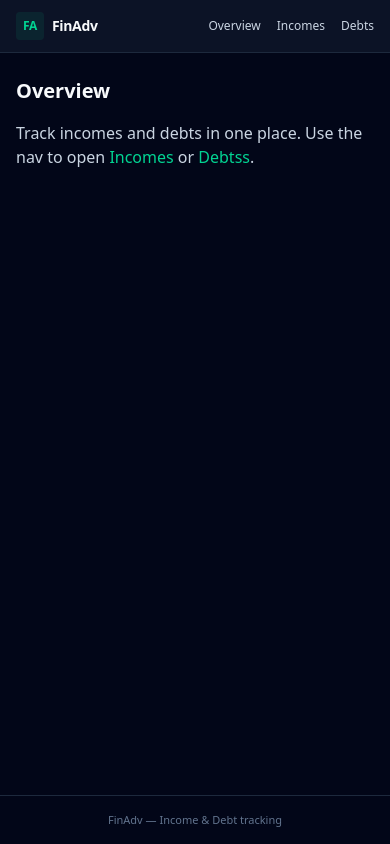
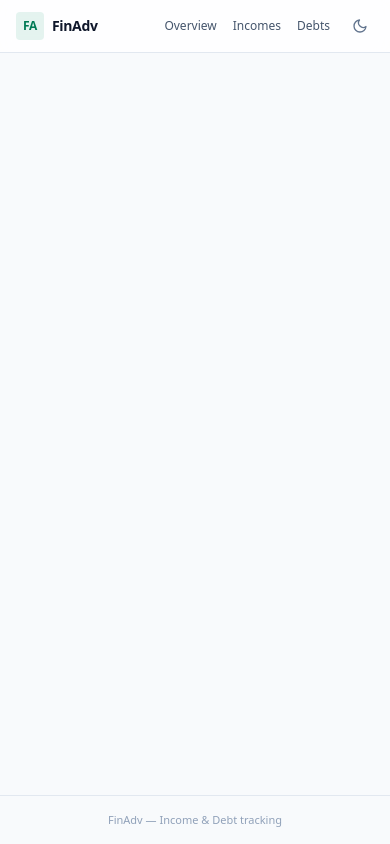
Before and after one commit to bentoluizv/finadv, a FastAPI app: template src/resources/_base/templates/index.html in a window 390 px wide. Run offline with FastAPI, Linux system fonts and the light colour scheme; the template is opened without the code that fills it, so the values that code supplies are empty.

Commit message:
chore: Implement theme toggle functionality in main.py, enhancing user experience with dark mode support; update layout.html and CSS for improved styling and responsiveness.

```diff
--- a/src/main.py
+++ b/src/main.py
@@ -5,7 +5,7 @@ FinAdv FastAPI app: routers, static files, and template config.
 from contextlib import asynccontextmanager
 from pathlib import Path
 
-from fastapi import FastAPI
+from fastapi import FastAPI, Request, Response
 from fastapi.staticfiles import StaticFiles
 from fastapi.templating import Jinja2Templates
 from fasthx.jinja import Jinja
@@ -29,3 +29,13 @@ jinja = Jinja(Jinja2Templates(directory=str(TEMPLATES_DIR)))
 @app.get('/')
 @jinja.page('index.html')
 async def home() -> None: ...
+
+
+@app.post('/theme/toggle')
+async def toggle_theme(request: Request) -> Response:
+    current = request.cookies.get('theme', 'light')
+    next_theme = 'dark' if current == 'light' else 'light'
+    response = Response(status_code=204)
+    response.set_cookie('theme', next_theme, max_age=60 * 60 * 24 * 365, samesite='lax')
+    response.headers['HX-Refresh'] = 'true'
+    return response
--- a/src/resources/_base/templates/index.html
+++ b/src/resources/_base/templates/index.html
@@ -1,9 +1,3 @@
 {% extends "layout.html" %}
-{% block content %}
-  <h1 class="text-xl font-semibold text-slate-50">Overview</h1>
-  <p class="text-slate-300">
-    Track incomes and debts in one place. Use the nav to open
-    <a href="/incomes/" class="text-emerald-400 hover:underline">Incomes</a> or
-    <a href="/debts/" class="text-emerald-400 hover:underline">Debtss</a>.
-  </p>
-{% endblock %}
+{% block title %}FinAdv{% endblock %}
+{% block content %}{% endblock %}
--- a/src/resources/_base/templates/layout.html
+++ b/src/resources/_base/templates/layout.html
@@ -1,5 +1,5 @@
 <!DOCTYPE html>
-<html lang="en">
+<html lang="en" class="{{ 'dark' if request.cookies.get('theme') == 'dark' else '' }}">
   <head>
     <meta charset="UTF-8" />
     <meta name="viewport" content="width=device-width, initial-scale=1.0" />
@@ -12,53 +12,68 @@
     <script src="https://unpkg.com/htmx.org@2.0.2" defer></script>
   </head>
   <body
-    class="min-h-screen bg-slate-950 text-slate-100 flex flex-col"
+    class="min-h-screen bg-slate-50 text-slate-900 dark:bg-slate-950 dark:text-slate-100 flex flex-col"
     hx-boost="true"
     hx-target="#content"
     hx-select="#content"
-    hx-swap="innerHTML"
+    hx-swap="outerHTML"
   >
     <!-- Skip to main content — visually hidden until focused -->
     <a
       href="#content"
-      class="sr-only focus:not-sr-only focus:fixed focus:left-2 focus:top-2 focus:z-50 focus:rounded focus:bg-emerald-600 focus:px-4 focus:py-2 focus:text-white focus:outline-none focus:ring-2 focus:ring-emerald-400 focus:ring-offset-2 focus:ring-offset-slate-950"
+      class="sr-only focus:not-sr-only focus:fixed focus:left-2 focus:top-2 focus:z-50 focus:rounded focus:bg-emerald-600 focus:px-4 focus:py-2 focus:text-white focus:outline-none focus:ring-2 focus:ring-emerald-400 focus:ring-offset-2 focus:ring-offset-slate-50 dark:focus:ring-offset-slate-950"
     >
       Skip to main content
     </a>
 
-    <header class="border-b border-slate-800 bg-slate-900/80 backdrop-blur">
+    <header class="border-b border-slate-200 bg-white/80 dark:border-slate-800 dark:bg-slate-900/80 backdrop-blur">
       <nav
         class="mx-auto flex max-w-5xl items-center justify-between px-4 py-3"
         aria-label="Main navigation"
       >
         <a href="/" class="flex items-center gap-2 text-sm font-semibold tracking-tight">
           <span
-            class="inline-flex h-7 w-7 items-center justify-center rounded bg-emerald-500/10 text-emerald-400 text-xs font-bold"
+            class="inline-flex h-7 w-7 items-center justify-center rounded bg-emerald-600/10 text-emerald-700 dark:bg-emerald-500/10 dark:text-emerald-400 text-xs font-bold"
             aria-hidden="true"
           >
             FA
           </span>
-          <span class="text-slate-50">FinAdv</span>
+          <span class="text-slate-900 dark:text-slate-50">FinAdv</span>
         </a>
-        <div class="flex items-center gap-4 text-xs font-medium text-slate-300" role="list">
+
+        <div class="flex items-center gap-4 text-xs font-medium text-slate-600 dark:text-slate-300">
           <a
             href="/"
-            role="listitem"
-            class="hover:text-emerald-400 focus-visible:outline-none focus-visible:ring-2 focus-visible:ring-emerald-400 focus-visible:ring-offset-2 focus-visible:ring-offset-slate-900 rounded-sm {% if active_page == 'overview' %}text-emerald-400 font-semibold{% endif %}"
+            class="hover:text-emerald-600 dark:hover:text-emerald-400 focus-visible:outline-none focus-visible:ring-2 focus-visible:ring-emerald-600 dark:focus-visible:ring-emerald-400 focus-visible:ring-offset-2 focus-visible:ring-offset-white dark:focus-visible:ring-offset-slate-900 rounded-sm {% if active_page == 'overview' %}text-emerald-600 dark:text-emerald-400 font-semibold{% endif %}"
             {% if active_page == 'overview' %}aria-current="page"{% endif %}
           >Overview</a>
           <a
             href="/incomes/"
-            role="listitem"
-            class="hover:text-emerald-400 focus-visible:outline-none focus-visible:ring-2 focus-visible:ring-emerald-400 focus-visible:ring-offset-2 focus-visible:ring-offset-slate-900 rounded-sm {% if active_page == 'incomes' %}text-emerald-400 font-semibold{% endif %}"
+            class="hover:text-emerald-600 dark:hover:text-emerald-400 focus-visible:outline-none focus-visible:ring-2 focus-visible:ring-emerald-600 dark:focus-visible:ring-emerald-400 focus-visible:ring-offset-2 focus-visible:ring-offset-white dark:focus-visible:ring-offset-slate-900 rounded-sm {% if active_page == 'incomes' %}text-emerald-600 dark:text-emerald-400 font-semibold{% endif %}"
             {% if active_page == 'incomes' %}aria-current="page"{% endif %}
           >Incomes</a>
           <a
             href="/debts/"
-            role="listitem"
-            class="hover:text-emerald-400 focus-visible:outline-none focus-visible:ring-2 focus-visible:ring-emerald-400 focus-visible:ring-offset-2 focus-visible:ring-offset-slate-900 rounded-sm {% if active_page == 'debts' %}text-emerald-400 font-semibold{% endif %}"
+            class="hover:text-emerald-600 dark:hover:text-emerald-400 focus-visible:outline-none focus-visible:ring-2 focus-visible:ring-emerald-600 dark:focus-visible:ring-emerald-400 focus-visible:ring-offset-2 focus-visible:ring-offset-white dark:focus-visible:ring-offset-slate-900 rounded-sm {% if active_page == 'debts' %}text-emerald-600 dark:text-emerald-400 font-semibold{% endif %}"
             {% if active_page == 'debts' %}aria-current="page"{% endif %}
           >Debts</a>
+
+          <!-- Theme toggle — POSTs to server, sets cookie, triggers full reload -->
+          <button
+            hx-post="/theme/toggle"
+            hx-swap="none"
+            aria-label="Toggle dark mode"
+            class="rounded cursor-pointer p-1.5 text-slate-500 hover:text-emerald-600 dark:text-slate-400 dark:hover:text-emerald-400 focus-visible:outline-none focus-visible:ring-2 focus-visible:ring-emerald-600 dark:focus-visible:ring-emerald-400"
+          >
+            <!-- Moon — shown in light mode -->
+            <svg xmlns="http://www.w3.org/2000/svg" class="block dark:hidden h-4 w-4" fill="none" viewBox="0 0 24 24" stroke="currentColor" stroke-width="2" aria-hidden="true">
+              <path stroke-linecap="round" stroke-linejoin="round" d="M21 12.79A9 9 0 1111.21 3 7 7 0 0021 12.79z" />
+            </svg>
+            <!-- Sun — shown in dark mode -->
+            <svg xmlns="http://www.w3.org/2000/svg" class="hidden dark:block h-4 w-4" fill="none" viewBox="0 0 24 24" stroke="currentColor" stroke-width="2" aria-hidden="true">
+              <path stroke-linecap="round" stroke-linejoin="round" d="M12 3v1m0 16v1m8.66-9H21M3 12H2m15.364-6.364l-.707.707M6.343 17.657l-.707.707M17.657 17.657l-.707-.707M6.343 6.343l-.707-.707M12 5a7 7 0 100 14A7 7 0 0012 5z" />
+            </svg>
+          </button>
         </div>
       </nav>
     </header>
@@ -78,12 +93,12 @@
 
     <main
       id="content"
-      class="mx-auto flex w-full max-w-5xl flex-1 flex-col gap-4 px-4 py-6"
+      class="mx-auto flex w-full max-w-5xl flex-1 flex-col px-4 py-6"
     >
       {% block content %}{% endblock %}
     </main>
 
-    <footer class="border-t border-slate-800 py-4 text-center text-[11px] text-slate-500">
+    <footer class="border-t border-slate-200 dark:border-slate-800 py-4 text-center text-[11px] text-slate-400 dark:text-slate-500">
       <p>FinAdv — Income &amp; Debt tracking</p>
     </footer>
   </body>
--- a/src/static/output.css
+++ b/src/static/output.css
@@ -1,4 +1,4 @@
-/*! tailwindcss v4.1.18 | MIT License | https://tailwindcss.com */
+/*! tailwindcss v4.2.0 | MIT License | https://tailwindcss.com */
 @layer properties;
 @layer theme, base, components, utilities;
 @layer theme {
@@ -38,7 +38,7 @@
     --color-slate-800: oklch(27.9% 0.041 260.031);
     --color-slate-900: oklch(20.8% 0.042 265.755);
     --color-slate-950: oklch(12.9% 0.042 264.695);
-    --color-neutral-900: #0f172a;
+    --color-neutral-900: oklch(20.5% 0 0);
     --color-white: #fff;
     --spacing: 0.25rem;
     --container-5xl: 64rem;
@@ -234,6 +234,9 @@
   .static {
     position: static;
   }
+  .start {
+    inset-inline-start: var(--spacing);
+  }
   .mx-auto {
     margin-inline: auto;
   }
@@ -284,6 +287,9 @@
   }
   .grow {
     flex-grow: 1;
+  }
+  .cursor-pointer {
+    cursor: pointer;
   }
   .flex-col {
     flex-direction: column;
@@ -353,6 +359,9 @@
   .border-red-800 {
     border-color: var(--color-red-800);
   }
+  .border-slate-200 {
+    border-color: var(--color-slate-200);
+  }
   .border-slate-600 {
     border-color: var(--color-slate-600);
   }
@@ -380,6 +389,12 @@
   .bg-emerald-600 {
     background-color: var(--color-emerald-600);
   }
+  .bg-emerald-600\/10 {
+    background-color: color-mix(in srgb, oklch(59.6% 0.145 163.225) 10%, transparent);
+    @supports (color: color-mix(in lab, red, red)) {
+      background-color: color-mix(in oklab, var(--color-emerald-600) 10%, transparent);
+    }
+  }
   .bg-emerald-950 {
     background-color: var(--color-emerald-950);
   }
@@ -388,6 +403,9 @@
   }
   .bg-red-950 {
     background-color: var(--color-red-950);
+  }
+  .bg-slate-50 {
+    background-color: var(--color-slate-50);
   }
   .bg-slate-800 {
     background-color: var(--color-slate-800);
@@ -400,6 +418,15 @@
   }
   .bg-slate-950 {
     background-color: var(--color-slate-950);
+  }
+  .bg-white\/80 {
+    background-color: color-mix(in srgb, #fff 80%, transparent);
+    @supports (color: color-mix(in lab, red, red)) {
+      background-color: color-mix(in oklab, var(--color-white) 80%, transparent);
+    }
+  }
+  .p-1\.5 {
+    padding: calc(var(--spacing) * 1.5);
   }
   .px-2 {
     padding-inline: calc(var(--spacing) * 2);
@@ -508,6 +535,9 @@
   .text-emerald-600 {
     color: var(--color-emerald-600);
   }
+  .text-emerald-700 {
+    color: var(--color-emerald-700);
+  }
   .text-neutral-900 {
     color: var(--color-neutral-900);
   }
@@ -534,6 +564,12 @@
   }
   .text-slate-500 {
     color: var(--color-slate-500);
+  }
+  .text-slate-600 {
+    color: var(--color-slate-600);
+  }
+  .text-slate-900 {
+    color: var(--color-slate-900);
   }
   .text-white {
     color: var(--color-white);
@@ -604,17 +640,17 @@
       }
     }
   }
+  .hover\:text-emerald-600 {
+    &:hover {
+      @media (hover: hover) {
+        color: var(--color-emerald-600);
+      }
+    }
+  }
   .hover\:text-slate-100 {
     &:hover {
       @media (hover: hover) {
         color: var(--color-slate-100);
-      }
-    }
-  }
-  .hover\:underline {
-    &:hover {
-      @media (hover: hover) {
-        text-decoration-line: underline;
       }
     }
   }
@@ -708,6 +744,11 @@
       --tw-ring-offset-shadow: var(--tw-ring-inset,) 0 0 0 var(--tw-ring-offset-width) var(--tw-ring-offset-color);
     }
   }
+  .focus\:ring-offset-slate-50 {
+    &:focus {
+      --tw-ring-offset-color: var(--color-slate-50);
+    }
+  }
   .focus\:ring-offset-slate-950 {
     &:focus {
       --tw-ring-offset-color: var(--color-slate-950);
@@ -730,6 +771,11 @@
       --tw-ring-color: var(--color-emerald-400);
     }
   }
+  .focus-visible\:ring-emerald-600 {
+    &:focus-visible {
+      --tw-ring-color: var(--color-emerald-600);
+    }
+  }
   .focus-visible\:ring-red-400 {
     &:focus-visible {
       --tw-ring-color: var(--color-red-400);
@@ -749,6 +795,11 @@
   .focus-visible\:ring-offset-slate-950 {
     &:focus-visible {
       --tw-ring-offset-color: var(--color-slate-950);
+    }
+  }
+  .focus-visible\:ring-offset-white {
+    &:focus-visible {
+      --tw-ring-offset-color: var(--color-white);
     }
   }
   .focus-visible\:outline-none {
@@ -785,6 +836,102 @@
   .aria-\[invalid\=true\]\:ring-red-500 {
     &[aria-invalid="true"] {
       --tw-ring-color: var(--color-red-500);
+    }
+  }
+  .dark\:block {
+    &:where(.dark, .dark *) {
+      display: block;
+    }
+  }
+  .dark\:hidden {
+    &:where(.dark, .dark *) {
+      display: none;
+    }
+  }
+  .dark\:border-slate-800 {
+    &:where(.dark, .dark *) {
+      border-color: var(--color-slate-800);
+    }
+  }
+  .dark\:bg-emerald-500\/10 {
+    &:where(.dark, .dark *) {
+      background-color: color-mix(in srgb, oklch(69.6% 0.17 162.48) 10%, transparent);
+      @supports (color: color-mix(in lab, red, red)) {
+        background-color: color-mix(in oklab, var(--color-emerald-500) 10%, transparent);
+      }
+    }
+  }
+  .dark\:bg-slate-900\/80 {
+    &:where(.dark, .dark *) {
+      background-color: color-mix(in srgb, oklch(20.8% 0.042 265.755) 80%, transparent);
+      @supports (color: color-mix(in lab, red, red)) {
+        background-color: color-mix(in oklab, var(--color-slate-900) 80%, transparent);
+      }
+    }
+  }
+  .dark\:bg-slate-950 {
+    &:where(.dark, .dark *) {
+      background-color: var(--color-slate-950);
+    }
+  }
+  .dark\:text-emerald-400 {
+    &:where(.dark, .dark *) {
+      color: var(--color-emerald-400);
+    }
+  }
+  .dark\:text-slate-50 {
+    &:where(.dark, .dark *) {
+      color: var(--color-slate-50);
+    }
+  }
+  .dark\:text-slate-100 {
+    &:where(.dark, .dark *) {
+      color: var(--color-slate-100);
+    }
+  }
+  .dark\:text-slate-300 {
+    &:where(.dark, .dark *) {
+      color: var(--color-slate-300);
+    }
+  }
+  .dark\:text-slate-400 {
+    &:where(.dark, .dark *) {
+      color: var(--color-slate-400);
+    }
+  }
+  .dark\:text-slate-500 {
+    &:where(.dark, .dark *) {
+      color: var(--color-slate-500);
+    }
+  }
+  .dark\:hover\:text-emerald-400 {
+    &:where(.dark, .dark *) {
+      &:hover {
+        @media (hover: hover) {
+          color: var(--color-emerald-400);
+        }
+      }
+    }
+  }
+  .dark\:focus\:ring-offset-slate-950 {
+    &:where(.dark, .dark *) {
+      &:focus {
+        --tw-ring-offset-color: var(--color-slate-950);
+      }
+    }
+  }
+  .dark\:focus-visible\:ring-emerald-400 {
+    &:where(.dark, .dark *) {
+      &:focus-visible {
+        --tw-ring-color: var(--color-emerald-400);
+      }
+    }
+  }
+  .dark\:focus-visible\:ring-offset-slate-900 {
+    &:where(.dark, .dark *) {
+      &:focus-visible {
+        --tw-ring-offset-color: var(--color-slate-900);
+      }
     }
   }
 }
```
Also changed, not shown: src/static/main.css (+10 -9 lines).
